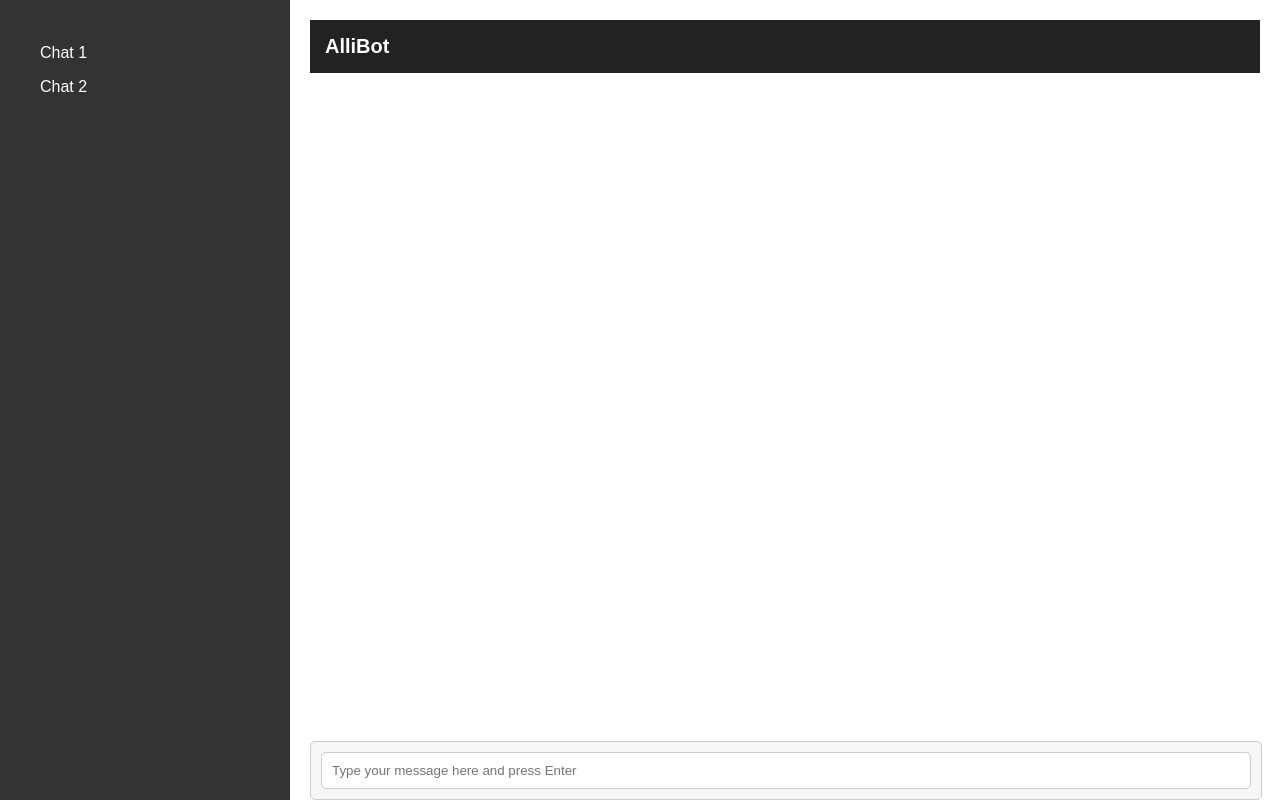
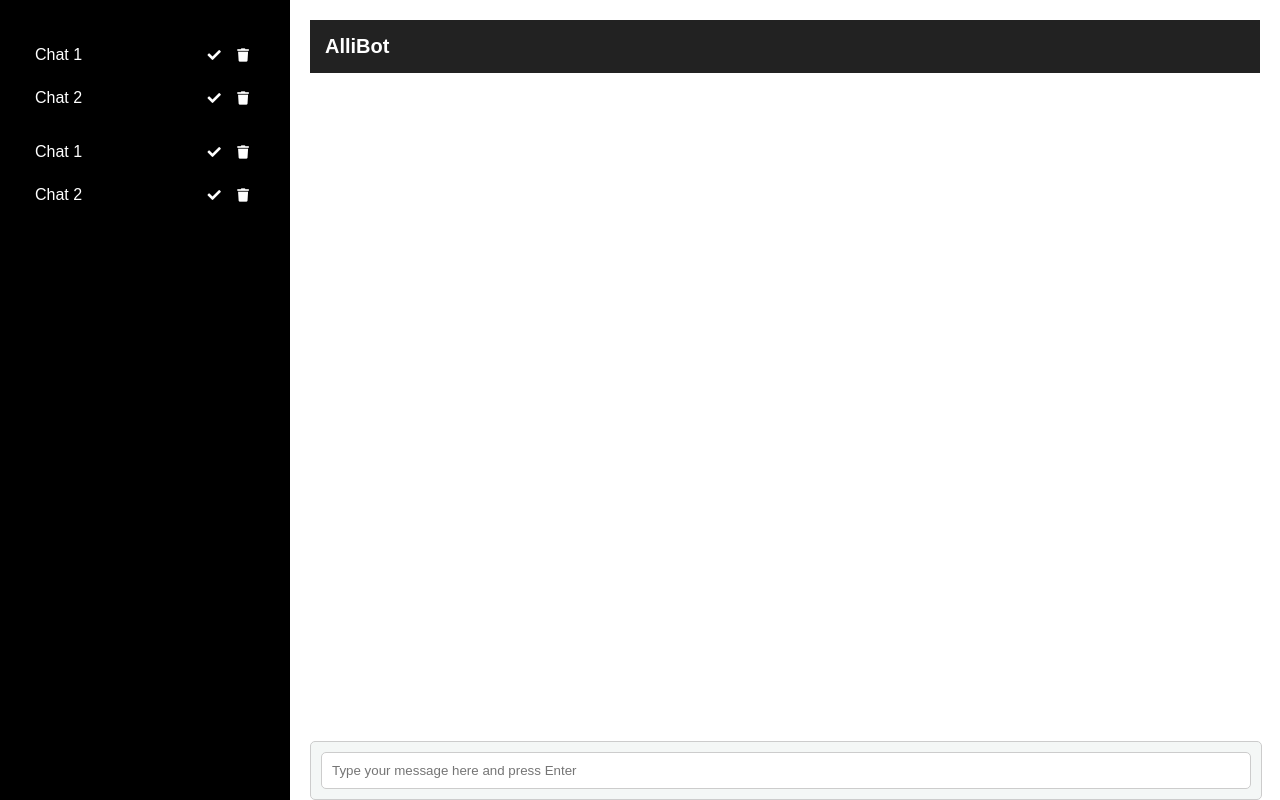
Before and after one commit to AddielQuintero/a11y-training, a website: page chat.html in a window 1280 px wide. Drawn offline with Linux system fonts and the light colour scheme.

Commit message:
fix: update chat list

```diff
--- a/chat.html
+++ b/chat.html
@@ -3,13 +3,70 @@
   <head>
     <meta charset="UTF-8" />
     <title>Chat Accesible</title>
+    <link
+      rel="stylesheet"
+      href="https://cdnjs.cloudflare.com/ajax/libs/font-awesome/5.15.1/css/all.min.css"
+    />
     <link rel="stylesheet" href="style/chat.css" />
   </head>
   <body>
     <div class="sidebar">
       <ul role="list">
-        <li role="listitem"><a href="chat.html">Chat 1</a></li>
-        <li role="listitem"><a href="chat_2.html">Chat 2</a></li>
+        <li id="chat1" class="list-item" role="listitem">
+          <div class="conversation-item-title" id="chat1-title">Chat 1</div>
+          <span class="icons">
+            <button
+              class="icon-button ok-button"
+              aria-labelledby="chat1-title"
+              aria-describedby="ok-description"
+            >
+              <i class="fas fa-check" aria-hidden="true"></i>
+            </button>
+            <button class="icon-button trash-button" aria-label="Deleted conversation">
+              <i class="fas fa-trash" aria-hidden="true"></i>
+            </button>
+          </span>
+        </li>
+        <li id="chat2" class="list-item" role="listitem">
+          <div class="conversation-item-title" id="chat2-title">Chat 2</div>
+          <span class="icons">
+            <button
+              class="icon-button ok-button"
+              aria-labelledby="chat2-title"
+              aria-describedby="ok-description"
+            >
+              <i class="fas fa-check" aria-hidden="true"></i>
+            </button>
+            <button class="icon-button trash-button" aria-label="Deleted conversation">
+              <i class="fas fa-trash" aria-hidden="true"></i>
+            </button>
+          </span>
+        </li>
+      </ul>
+
+      <ul role="list list2">
+        <li id="chat1" class="list-item" role="listitem">
+          <a href="chat.html" class="conversation-item-title" id="chat1-title">Chat 1</a>
+          <span class="icons">
+            <button class="icon-button ok-button" aria-label="Select conversation">
+              <i class="fas fa-check" aria-hidden="true"></i>
+            </button>
+            <button class="icon-button trash-button" aria-label="Deleted conversation">
+              <i class="fas fa-trash" aria-hidden="true"></i>
+            </button>
+          </span>
+        </li>
+        <li id="chat2" class="list-item" role="listitem">
+          <a href="chat_2.html" class="conversation-item-title" id="chat2-title">Chat 2</a>
+          <span class="icons">
+            <button class="icon-button ok-button" aria-label="Select conversation">
+              <i class="fas fa-check" aria-hidden="true"></i>
+            </button>
+            <button class="icon-button trash-button" aria-label="Deleted conversation">
+              <i class="fas fa-trash" aria-hidden="true"></i>
+            </button>
+          </span>
+        </li>
       </ul>
     </div>
 
--- a/script/chat.js
+++ b/script/chat.js
@@ -36,7 +36,6 @@ function addUserMessage(text) {
   botChat.setAttribute('lang', lang)
   chatContainer.appendChild(botChat)
 
-
   const userMessageElement = document.createElement('p')
   userMessageElement.textContent = text
   botChat.appendChild(userMessageElement)
@@ -51,8 +50,8 @@ function addBotMessages() {
 
   const messages = messageCount % 2 === 0 ? messagesEn : messagesEs
   const lang = messageCount % 2 === 0 ? 'en' : 'es'
-  console.log("🚀  lang:", lang)
-  console.log("🚀  messageCount:", messageCount)
+  console.log('🚀  lang:', lang)
+  console.log('🚀  messageCount:', messageCount)
   messageCount++
 
   botChat.setAttribute('lang', lang)
@@ -76,3 +75,12 @@ function scrollToBottom() {
     lastMessage.scrollIntoView(true)
   }
 }
+
+document.addEventListener('DOMContentLoaded', function () {
+  var okDescription = document.createElement('div')
+  okDescription.id = 'ok-description'
+  okDescription.hidden = true
+  okDescription.textContent = 'Select conversation'
+
+  document.body.appendChild(okDescription)
+})
--- a/style/chat.css
+++ b/style/chat.css
@@ -6,9 +6,12 @@ body {
   height: 100vh;
   background: #f4f7f6;
 }
+
+/** SIDEBAR */
 .sidebar {
   width: 250px;
-  background: #333;
+  /* background: #333; */
+  background: #000;
   color: #fff;
   padding: 20px;
   overflow-y: auto;
@@ -18,15 +21,78 @@ body {
   list-style: none;
 }
 .sidebar ul li:hover {
-  background-color: #212121;
-  border-radius: 8px;
+  /* background-color: #212121; */
+  /* background-color: #757575; */
+  /* border-radius: 8px; */
 }
 .sidebar ul a {
   color: white;
   text-decoration: none;
   display: block;
-  padding: 0.5rem 20px;
+  /* padding: 0.5rem 20px; */
 }
+
+.sidebar a {
+  /* existing styles */
+  position: relative; /* Make the parent relative to position the icons */
+  padding-right: 40px; /* Add padding to make space for icons */
+}
+
+.icon-ok,
+.icon-trash {
+  position: absolute;
+  right: 0;
+  top: 50%;
+  transform: translateY(-50%);
+  display: none; /* Hide icons by default */
+}
+.icon-button {
+  /* padding: 0; */
+  /* margin: 0; */
+  background: transparent;
+  border: none;
+}
+.icon-ok {
+  right: 20px; /* Adjust this value based on your spacing needs */
+}
+
+.sidebar a:hover .icon-ok,
+.sidebar a:hover .icon-trash,
+.sidebar a:focus .icon-ok,
+.sidebar a:focus .icon-trash {
+  display: inline; /* Show icons on hover or focus */
+}
+
+/* Add a background change on hover/focus for the link */
+.sidebar li:hover {
+  background-color: #757575;
+  border-radius: 8px;
+}
+.list2{
+  margin-top: 2rem;
+}
+.list-item {
+  display: flex;
+  justify-content: space-between;
+  align-items: center;
+  padding: 10px;
+  margin: 5px;
+}
+.list-item:focus-within {
+  background-color: #757575;
+  border-radius: 8px;
+}
+.list-item button {
+  background: none;
+  border: none;
+  cursor: pointer;
+}
+
+.fas {
+  /* padding-right: 15px; */
+  color: #fff;
+}
+
 .chat-window {
   flex-grow: 1;
   background: #fff;
```
